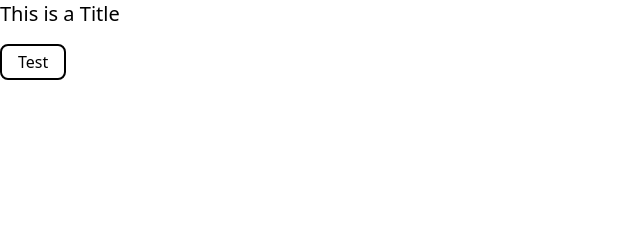
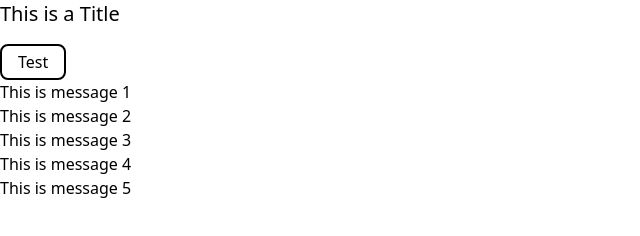
Before and after one commit to Ben-Cor/ITOnlineJSTasks, a plain HTML site: page index.html in a window 1280 px wide. Shown: the whole page, without its empty margins (0-640 px from the left). Drawn offline with nearby package versions, Linux system fonts and the light colour scheme.

Commit message:
added loop statement

```diff
--- a/index.html
+++ b/index.html
@@ -10,5 +10,8 @@
 <body>
     <h1 id="title" class="text-xl">This is a Title</h1>
     <button class="border-2 border-black rounded-lg px-4 py-1 mt-4" onclick="changeTitle()">Test</button>
+    <div id="messageContainer">
+
+    </div>
 </body>
 </html>
--- a/script.js
+++ b/script.js
@@ -1,4 +1,4 @@
-function changeTitle () {
+function changeTitle() {
     var title = document.getElementById("title");
     if (title.textContent !== "This is a better Title!") {
         title.textContent = "This is a better Title!";
@@ -11,8 +11,15 @@ function changeTitle () {
 
 window.onload = function() {
     alert("Welcome to the page!");
-}
+    console.log("Page loaded");
 
-window. onload = function() {
-    console.log("Page loaded");
-}
+    const container = document.getElementById("messageContainer");
+    if (container) {
+        for (let i = 0; i < 5; i++) {
+            container.append(document.createElement("p"));
+            container.lastChild.textContent = "This is message " + (i + 1);
+        }
+    } else {
+        console.error("messageContainer element not found!");
+    }
+};
```
